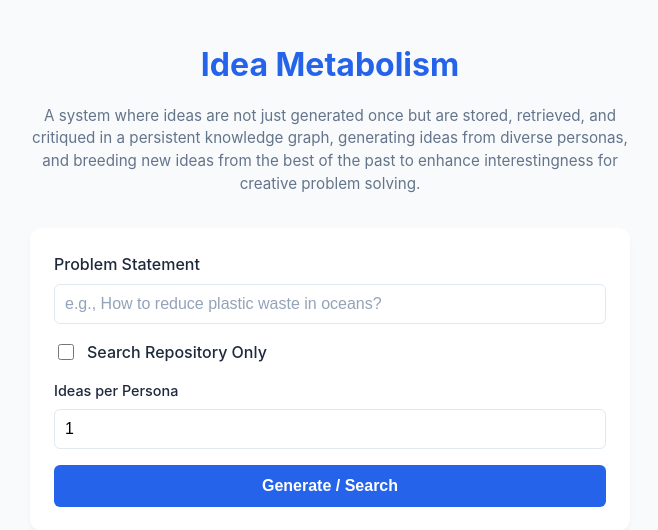
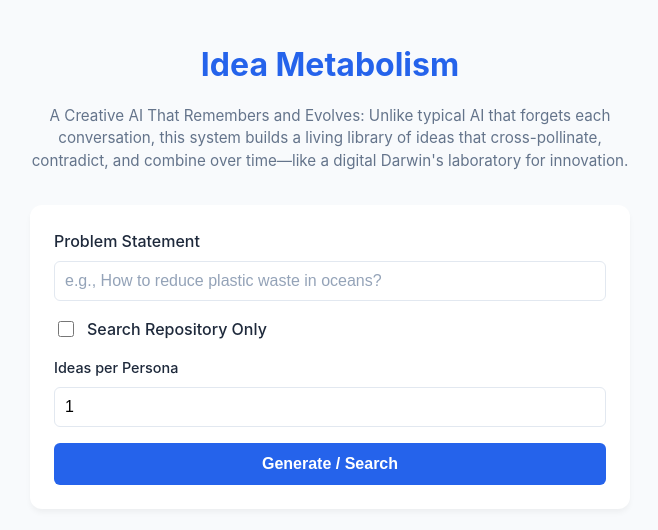
Before and after one commit to bmellinger11/ideaMetabolism, a Flask app: page / in a window 1280 px wide. Shown: the top 530 px of the page, without its empty margins (310-968 px from the left). Run offline with Flask 3, Linux system fonts and the light colour scheme.

Commit message:
Updated marketing copy

```diff
--- a/templates/index.html
+++ b/templates/index.html
@@ -199,9 +199,9 @@
         <header>
             <h1>Idea Metabolism</h1>
             <p class="intro">
-                A system where ideas are not just generated once but are stored, retrieved, and critiqued in a
-                persistent knowledge graph, generating ideas from diverse personas, and breeding new ideas
-                from the best of the past to enhance interestingness for creative problem solving.
+                A Creative AI That Remembers and Evolves: Unlike typical AI that forgets each conversation,
+                this system builds a living library of ideas that cross-pollinate, contradict, and combine
+                over time—like a digital Darwin's laboratory for innovation.
             </p>
         </header>
 
```
Also changed, not shown: README.md.
